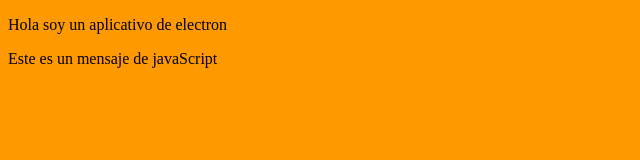
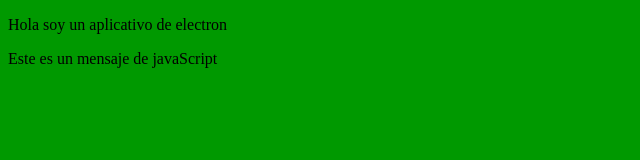
Before and after one commit to genarogg/Pics, a website: page src/renderer/index.html in a window 1280 px wide. Shown: the whole page, without its empty margins (0-640 px from the left). Drawn offline with Linux system fonts and the light colour scheme.

Commit message:
active cross-env con liveReload

```diff
--- a/package.json
+++ b/package.json
@@ -4,7 +4,7 @@
   "description": "App of electron",
   "main": "index.js",
   "scripts": {
-    "dev": "NODE_ENV=development electron src/index.js",
+    "dev": "cross-env NODE_ENV=development electron src/index.js",
     "test": "echo \"Error: no test specified\" && exit 1"
   },
   "author": "",
--- a/src/assets/css/style.css
+++ b/src/assets/css/style.css
@@ -1,3 +1,3 @@
 body{
-    background-color: #f90;
+    background-color: #090;
 }
```
